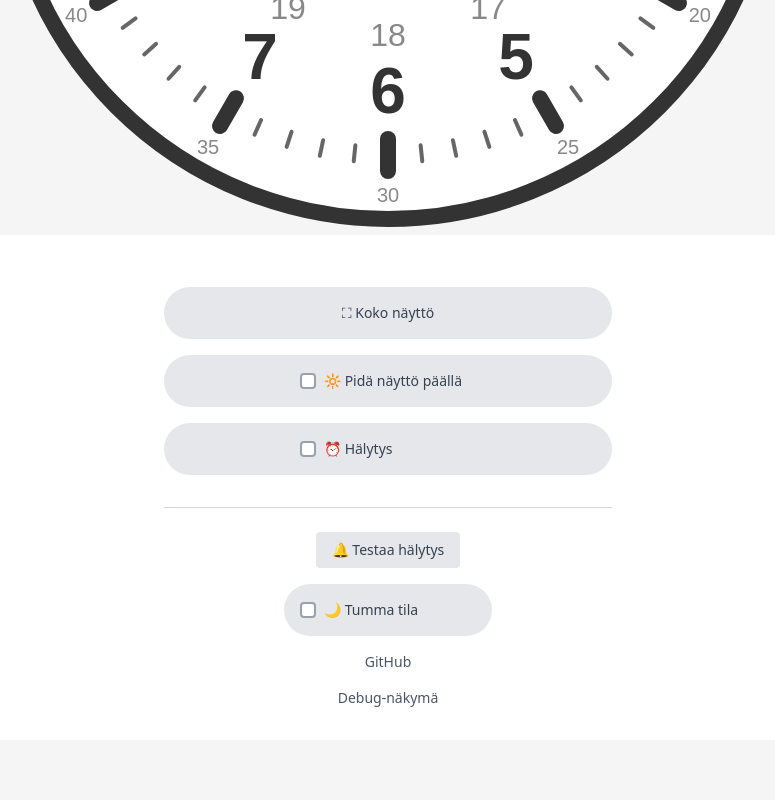
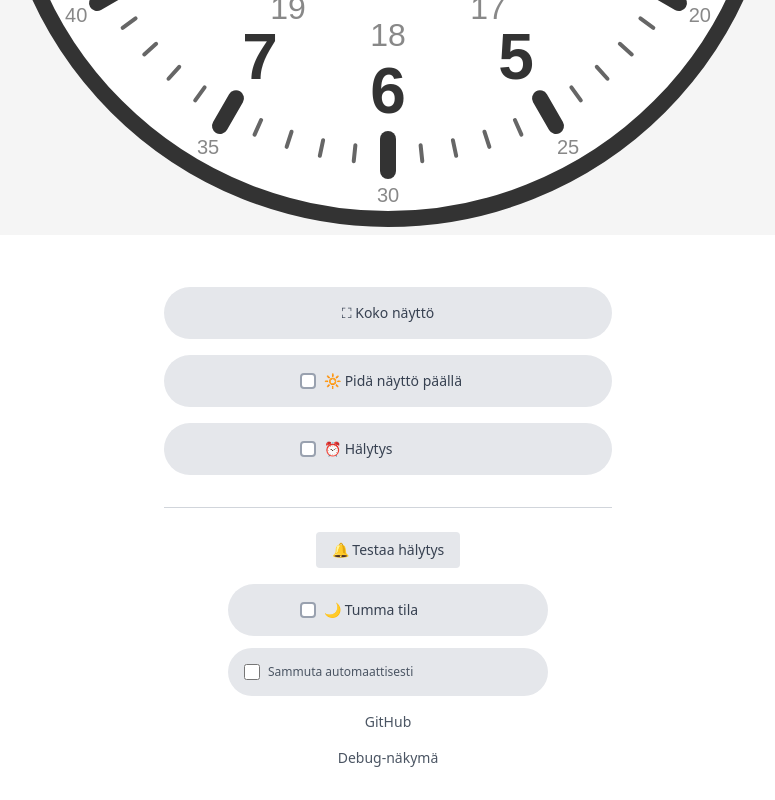
Before and after one commit to esamattis/kello, a Preact app: page / in a window 1280 px wide. Shown: the part 565-1365 px from the top of the page, without its empty margins (252-1027 px from the left). Before the commit the page ends 1305 px from the top, so only its background shows below. Built offline with nearby package versions, Linux system fonts and the light colour scheme.

Commit message:
Add dark mode auto-off at a scheduled time
Adds a checkbox and time picker below the dark mode toggle that
lets the user schedule automatic dark mode deactivation. The
setting is persisted to localStorage and checked once per minute.

```diff
--- a/src/index.tsx
+++ b/src/index.tsx
@@ -20,6 +20,7 @@ import {
     checkPreAlarm,
     playPreAlarmDing,
 } from "./alarm";
+import { TimeField } from "./TimeField";
 import { Tooltip } from "./Tooltip";
 
 // Wake Lock state
@@ -28,8 +29,20 @@ const wakeLockSupported = signal("wakeLock" in navigator);
 let wakeLockSentinel: WakeLockSentinel | null = null;
 
 const storedTheme = window.localStorage.getItem("theme");
+const storedDarkModeAutoOffEnabled = window.localStorage.getItem(
+    "darkModeAutoOffEnabled",
+);
+const storedDarkModeAutoOffTime = window.localStorage.getItem(
+    "darkModeAutoOffTime",
+);
 const darkModeEnabled = signal(
     storedTheme !== null ? storedTheme === "dark" : false,
+);
+const darkModeAutoOffEnabled = signal(storedDarkModeAutoOffEnabled === "true");
+const darkModeAutoOffTime = signal(
+    storedDarkModeAutoOffTime && /^\d{2}:\d{2}$/.test(storedDarkModeAutoOffTime)
+        ? storedDarkModeAutoOffTime
+        : "07:00",
 );
 
 function applyTheme(isDark: boolean) {
@@ -37,12 +50,63 @@ function applyTheme(isDark: boolean) {
     document.documentElement.style.colorScheme = isDark ? "dark" : "light";
 }
 
-function toggleDarkMode() {
-    darkModeEnabled.value = !darkModeEnabled.value;
-    applyTheme(darkModeEnabled.value);
+function persistDarkModePreference() {
     window.localStorage.setItem(
         "theme",
         darkModeEnabled.value ? "dark" : "light",
+    );
+}
+
+function persistDarkModeAutoOff() {
+    window.localStorage.setItem(
+        "darkModeAutoOffEnabled",
+        darkModeAutoOffEnabled.value ? "true" : "false",
+    );
+    window.localStorage.setItem(
+        "darkModeAutoOffTime",
+        darkModeAutoOffTime.value,
+    );
+}
+
+function setDarkModeEnabled(isDark: boolean) {
+    darkModeEnabled.value = isDark;
+    applyTheme(isDark);
+    persistDarkModePreference();
+}
+
+function toggleDarkMode() {
+    setDarkModeEnabled(!darkModeEnabled.value);
+}
+
+function toggleDarkModeAutoOff() {
+    darkModeAutoOffEnabled.value = !darkModeAutoOffEnabled.value;
+    persistDarkModeAutoOff();
+}
+
+function handleDarkModeAutoOffTimeChange(e: Event) {
+    const target = e.target as HTMLInputElement;
+    if (!target.value) {
+        return;
+    }
+
+    darkModeAutoOffTime.value = target.value;
+    persistDarkModeAutoOff();
+}
+
+function shouldDisableDarkMode(currentTime: Date) {
+    if (!darkModeEnabled.value || !darkModeAutoOffEnabled.value) {
+        return false;
+    }
+
+    const parts = darkModeAutoOffTime.value.split(":");
+    const hours = Number(parts[0]);
+    const minutes = Number(parts[1]);
+
+    return (
+        !isNaN(hours) &&
+        !isNaN(minutes) &&
+        currentTime.getHours() === hours &&
+        currentTime.getMinutes() === minutes
     );
 }
 
@@ -188,6 +252,10 @@ function AnalogClock() {
                 currentTime.value.getMinutes();
             if (currentMinute !== lastCheckedMinute.value) {
                 lastCheckedMinute.value = currentMinute;
+
+                if (shouldDisableDarkMode(currentTime.value)) {
+                    setDarkModeEnabled(false);
+                }
 
                 if (checkAlarm(currentTime.value)) {
                     triggerAlarm();
@@ -606,6 +674,39 @@ function DarkModeToggle() {
     );
 }
 
+function DarkModeAutoOffInput() {
+    return (
+        <div class="themed-input-shell w-full px-4 py-4 rounded-full text-sm font-medium flex items-center justify-center">
+            <div class="w-full flex flex-col gap-2">
+                <div class="flex items-center gap-2">
+                    <input
+                        type="checkbox"
+                        id="dark-mode-auto-off"
+                        checked={darkModeAutoOffEnabled.value}
+                        onChange={toggleDarkModeAutoOff}
+                        class="w-4 h-4"
+                    />
+                    <label
+                        for="dark-mode-auto-off"
+                        class="text-xs themed-muted-text cursor-pointer"
+                    >
+                        Sammuta automaattisesti
+                    </label>
+                </div>
+                {darkModeAutoOffEnabled.value && (
+                    <TimeField
+                        id="dark-mode-auto-off-time"
+                        label="Sammutus:"
+                        value={darkModeAutoOffTime.value}
+                        onInput={handleDarkModeAutoOffTimeChange}
+                        labelClass="text-xs themed-muted-text"
+                    />
+                )}
+            </div>
+        </div>
+    );
+}
+
 function VoiceDebug() {
     const [voices, setVoices] = useState<SpeechSynthesisVoice[]>([]);
     const [refreshKey, setRefreshKey] = useState(0);
@@ -774,8 +875,9 @@ export function App() {
                 </div>
                 <footer class="footer-links mt-8 pt-6 text-center flex flex-col items-center gap-4 max-w-md mx-auto">
                     <AlarmTestButton />
-                    <div class="w-full max-w-xs">
+                    <div class="w-full max-w-xs flex flex-col gap-3">
                         <DarkModeToggle />
+                        <DarkModeAutoOffInput />
                     </div>
                     <a
                         href="https://github.com/esamattis/kello"
```
